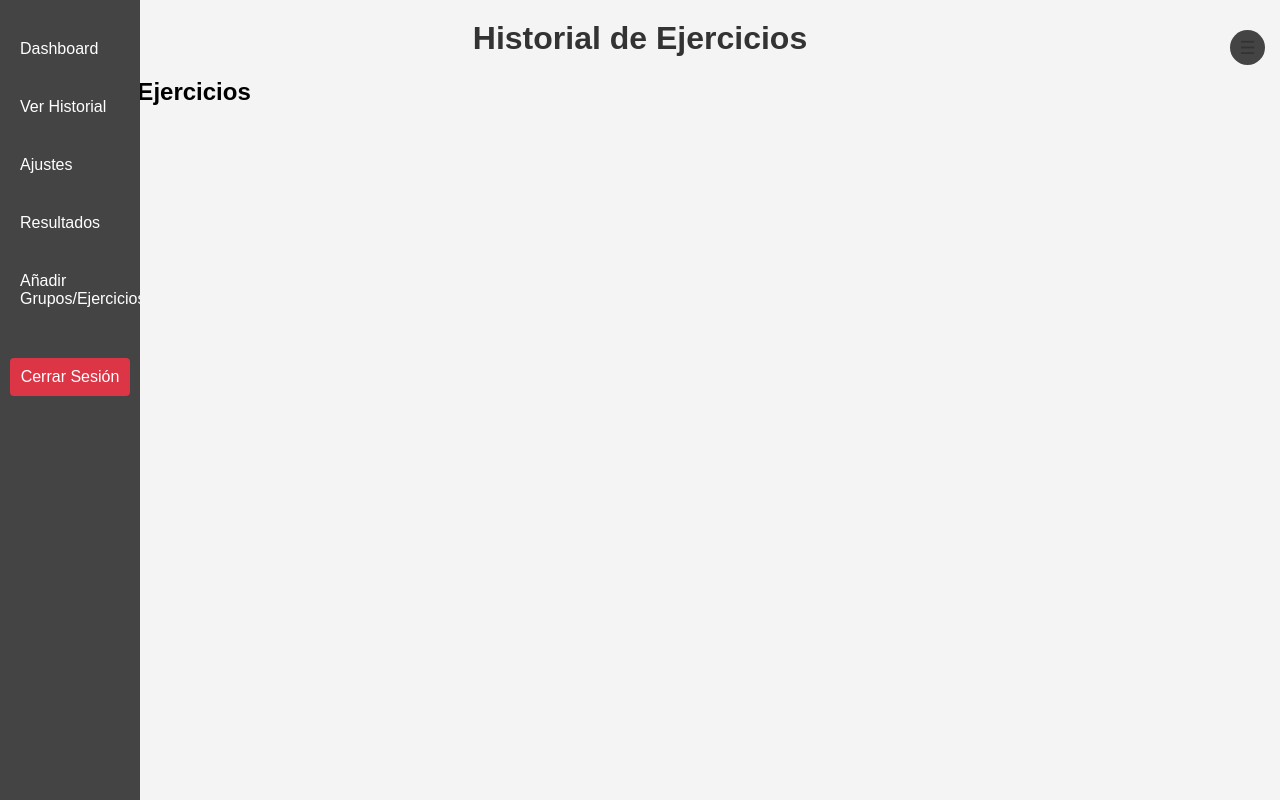
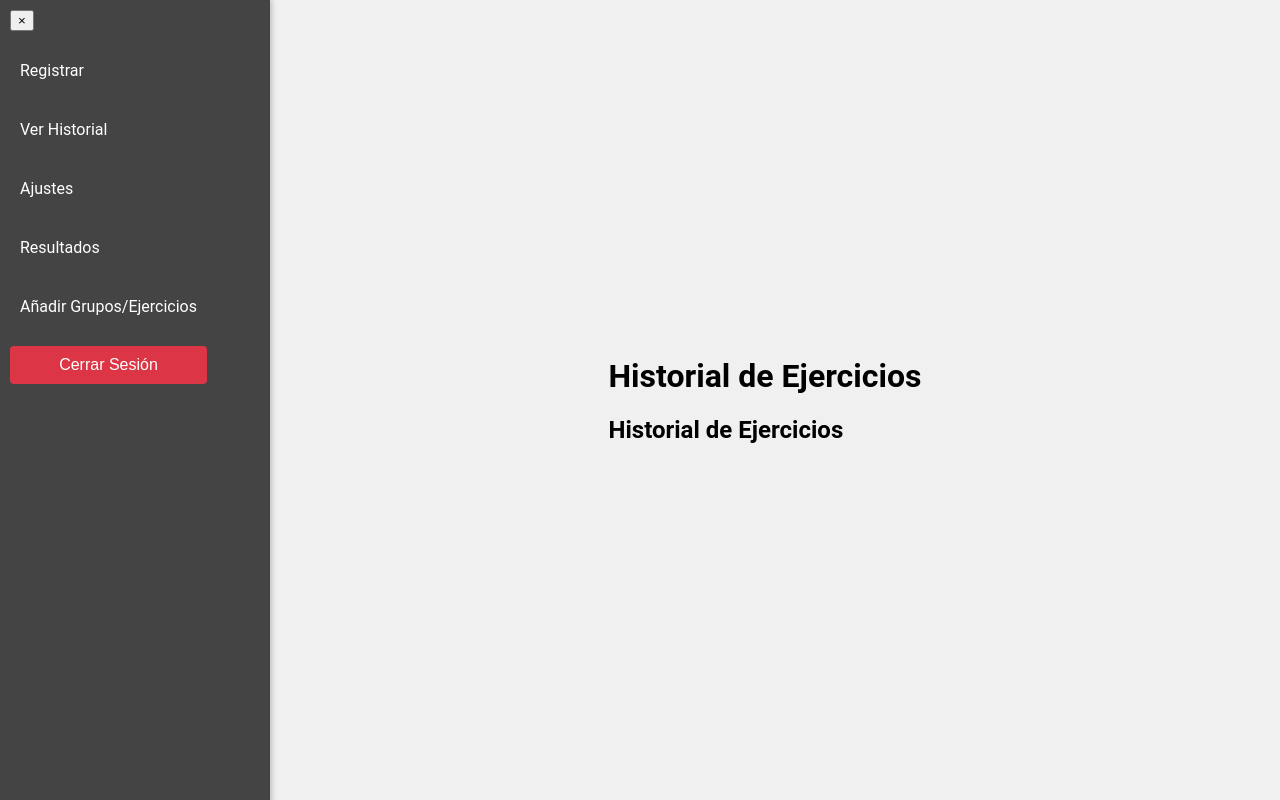
Before and after one commit to Pablog44/apuntargym, a React (Create React App) app: page /historial in a window 1280 px wide. Built offline with nearby package versions, Linux system fonts and the light colour scheme; no server answers; the database is empty; sample sign-in values are in the browser's storage.

Commit message:
nueva mejora a la barra y el contenido haciendo una layaout
-se agrega contenido centrado en el resto de la pagina quitando la barra lateral.

```diff
--- a/src/App.js
+++ b/src/App.js
@@ -1,25 +1,24 @@
-// src/App.js
 import React from 'react';
 import { BrowserRouter as Router, Routes, Route } from 'react-router-dom';
 import Login from './components/Login';
 import Dashboard from './components/Dashboard';
-import Sidebar from './components/Sidebar';
-import './Styles.css'; // Asegúrate de que los estilos generales estén importados<
 import Historial from './components/Historial';
+import Layout from './components/Layout';
+import './Styles.css';
 
 function App() {
   return (
     <Router basename={process.env.PUBLIC_URL}>
-      <div className="app-container">
-        <Sidebar />
-        <div className="main-content">
-          <Routes>
-          <Route path="/" element={<Login />} />
+      <Routes>
+        {/* Ruta de login, fuera del layout */}
+        <Route path="/" element={<Login />} />
+
+        {/* Rutas dentro del layout con la barra lateral */}
+        <Route element={<Layout />}>
           <Route path="/registrar" element={<Dashboard />} />
           <Route path="/historial" element={<Historial />} />
-          </Routes>
-        </div>
-      </div>
+        </Route>
+      </Routes>
     </Router>
   );
 }
--- a/src/Styles.css
+++ b/src/Styles.css
@@ -1,72 +1,114 @@
-/* src/styles.css */
-
 /* Estilo general */
-body {
-        font-family: Arial, sans-serif;
+body, html, #root {
     margin: 0;
     padding: 0;
-        background-color: #f4f4f4;
+    height: 100%;
+    width: 100%;
+    font-family: 'Roboto', sans-serif;
+    background-color: #f0f0f0;
 }
-    /* src/Styles.css */
 
-/* Estilo para centrar el título */
-    h1 {
+/* Contenedor principal del layout */
+.app-container {
+    display: flex;
+    height: 100vh;
+}
+
+/* Barra lateral */
+.sidebar {
+    width: 250px;
+    background-color: #333;
+    color: white;
+    height: 100vh;
+    position: fixed;
+    top: 0;
+    left: 0;
+    padding: 15px;
+    box-shadow: 2px 0 5px rgba(0, 0, 0, 0.2);
+}
+
+/* Contenido principal */
+.main-content {
+    margin-left: 250px;
+    width: calc(100% - 250px);
+    padding: 20px;
+    display: flex;
+    justify-content: center;
+    align-items: center;
+    overflow-y: auto;
+}
+
+/* Estilos para Dashboard */
+.dashboard-container {
+    background-color: white;
+    padding: 30px;
+    border-radius: 10px;
+    box-shadow: 0 2px 10px rgba(0, 0, 0, 0.1);
+    width: 100%;
+    max-width: 600px;
+    margin: 0 auto;
+}
+
+.dashboard-title {
+    font-size: 1.8rem;
+    margin-bottom: 20px;
     text-align: center;
-        margin-top: 20px;
-        font-size: 2rem;
+    color: #444;
+}
+
+.form-container {
+    display: flex;
+    flex-direction: column;
+    gap: 15px;
+}
+
+.form-container label {
+    font-weight: bold;
     color: #333;
 }
 
-    /* Estilo del contenedor del Dashboard */
-    .form-container {
-        max-width: 600px;
-        margin: 20px auto;
-        padding: 20px;
-        background-color: white;
-        border-radius: 8px;
-        box-shadow: 0 2px 8px rgba(0, 0, 0, 0.1);
+.form-container select,
+.form-container input[type="number"],
+.form-container input[type="datetime-local"] {
+    padding: 10px;
+    border-radius: 5px;
+    border: 1px solid #ddd;
+    font-size: 1rem;
+    width: 100%;
+    box-sizing: border-box;
 }
 
-    /* Estilo de los campos de formulario */
-    .form-container label {
-        display: block;
-        margin-top: 15px;
-        font-weight: bold;
+.form-container select:focus,
+.form-container input:focus {
+    outline: none;
+    border-color: #007bff;
 }
 
-    .form-container input,
-    .form-container select {
-        width: 100%;
-        padding: 8px;
-        margin-top: 5px;
-        border: 1px solid #ddd;
-        border-radius: 4px;
+.save-button {
+    padding: 12px;
+    background-color: #007bff;
+    color: white;
+    border: none;
+    border-radius: 5px;
+    cursor: pointer;
+    font-size: 1rem;
+    transition: background-color 0.3s;
 }
 
-    /* Estilo del botón */
-    button {
-        margin-top: 20px;
-        padding: 10px;
-        width: 100%;
-        background-color: #444;
-        color: white;
-        border: none;
-        border-radius: 4px;
-        cursor: pointer;
-        font-size: 16px;
+.save-button:hover {
+    background-color: #0056b3;
 }
 
-    button:hover {
-        background-color: #666;
+/* Reutilización para otros formularios */
+.form-container input, .form-container select {
+    padding: 10px;
+    font-size: 1rem;
+    border-radius: 5px;
 }
 
-    /* Estilo adicional para dispositivos móviles */
-    @media (max-width: 600px) {
-        .form-container {
-        padding: 15px;
+.form-container button {
+    padding: 10px 15px;
+    font-size: 1rem;
+    border-radius: 5px;
+    cursor: pointer;
 }
-
-        button {
-        font-size: 14px;
-        }
-    }
--- a/src/components/Historial.js
+++ b/src/components/Historial.js
@@ -1,9 +1,9 @@
-// src/components/Historial.js
 import React, { useState, useEffect } from 'react';
 import { auth, db } from '../firebase';
 import { collection, query, where, orderBy, getDocs, deleteDoc, doc } from 'firebase/firestore';
-import { onAuthStateChanged, signOut } from 'firebase/auth';
+import { onAuthStateChanged } from 'firebase/auth';
 import { useNavigate } from 'react-router-dom';
+import '../Styles.css'; // Asegúrate de que los estilos estén importados
 
 function Historial() {
   const [exerciseRecords, setExerciseRecords] = useState([]);
@@ -58,24 +58,15 @@ function Historial() {
     }
   };
 
-    const handleLogout = async () => {
-        try {
-        await signOut(auth);
-        navigate('/');
-        } catch (error) {
-        console.error('Error al cerrar sesión:', error);
-        }
-    };
-
   return (
-        <div>
+    <div className="historial-container">
       <header>
-            <h1>Historial de Ejercicios</h1>
+        <h1 className="historial-title">Historial de Ejercicios</h1>
       </header>
       <main>
         <section id="records-section">
-            <h2>Historial de Ejercicios</h2>
-            <ul>
+          <h2 className="records-section-title">Historial de Ejercicios</h2>
+          <ul className="records-list">
             {exerciseRecords.map((record) => {
               const formattedDateTime = new Date(record.dateTime).toLocaleString('es-ES', {
                 year: 'numeric',
@@ -84,10 +75,14 @@ function Historial() {
                 hour: '2-digit',
                 minute: '2-digit',
               });
+
               return (
-                    <li key={record.id}>
-                    {`${formattedDateTime} - ${record.muscleGroup}: ${record.exercise} (${record.weight} kg x ${record.repetitions} reps)`}
+                <li key={record.id} className="record-item">
+                  <div className="record-info">
+                    <span className="record-date">{formattedDateTime}</span> - <span className="record-muscle-group">{record.muscleGroup}</span>: <span className="record-exercise">{record.exercise}</span> ({record.weight} kg x {record.repetitions} reps)
+                  </div>
                   <button
+                    className="delete-button"
                     onClick={() =>
                       confirmDeleteRecord(record.id, record.muscleGroup, record.exercise)
                     }
--- /dev/null
+++ b/src/components/Layout.js
@@ -0,0 +1,17 @@
+import React from 'react';
+import Sidebar from './Sidebar';
+import { Outlet } from 'react-router-dom';
+import '../Styles.css';
+
+const Layout = () => {
+  return (
+    <div className="app-container">
+      <Sidebar />
+      <div className="main-content">
+        <Outlet /> {/* Aquí se renderizan las rutas hijas */}
+      </div>
+    </div>
+  );
+};
+
+export default Layout;
--- a/src/components/Sidebar.css
+++ b/src/components/Sidebar.css
@@ -1,8 +1,6 @@
-/* src/components/Sidebar.css */
-
 /* Estilos generales para la barra lateral */
 .sidebar {
-    width: 120px; /* Ajusta la barra lateral para que sea casi el doble de ancha */
+  width: 250px; /* Ancho fijo de la barra lateral */
   background-color: #444;
   color: white;
   height: 100vh;
@@ -10,18 +8,10 @@
   top: 0;
   left: 0;
   padding: 10px;
-    transition: width 0.3s ease;
   z-index: 1000;
-    overflow: hidden;
-  }
-
-  .sidebar.expanded {
-    width: 300px; /* Ancho cuando está expandida */
-  }
-
-  .sidebar .toggle-button,
-  .hamburger-icon {
-    display: none;
+  display: flex;
+  flex-direction: column;
+  align-items: flex-start;
 }
 
 .sidebar .sidebar-nav {
@@ -56,38 +46,9 @@
   background-color: #c82333;
 }
 
-  /* Estilo del botón de cerrar cuando la barra está expandida */
-  .close-button {
-    display: none;
-    background: none;
-    border: none;
-    color: white;
-    font-size: 24px;
-    position: absolute;
-    top: 10px;
-    right: 10px;
-    cursor: pointer;
-  }
-
 /* Estilo del ícono de hamburguesa en móviles */
 .hamburger-icon {
   display: none;
-    font-size: 18px; /* Tamaño más pequeño para los tres puntos */
-    background: none;
-    border: none;
-    color: #333;
-    position: fixed;
-    top: 10px;
-    right: 15px;
-    z-index: 1500;
-    cursor: pointer;
-    width: 35px; /* Tamaño del círculo */
-    height: 35px; /* Tamaño del círculo */
-    background-color: #444; /* Color gris oscuro */
-    border-radius: 50%; /* Hace el botón redondo */
-    display: flex;
-    justify-content: center;
-    align-items: center;
 }
 
 /* Ajustes para dispositivos móviles */
@@ -97,7 +58,23 @@
   }
 
   .hamburger-icon {
-      display: flex; /* Mostrar el ícono de hamburguesa en móviles */
+    display: block;
+    font-size: 18px;
+    background: none;
+    border: none;
+    color: white;
+    position: fixed;
+    top: 10px;
+    right: 15px;
+    z-index: 1500;
+    cursor: pointer;
+    width: 35px;
+    height: 35px;
+    background-color: #444;
+    border-radius: 50%;
+    display: flex;
+    justify-content: center;
+    align-items: center;
   }
 
   .sidebar.expanded {
@@ -105,10 +82,6 @@
     width: 100vw;
     height: 100vh;
     padding: 20px;
-    }
-
-    .sidebar.expanded .close-button {
-      display: block;
   }
 
   .sidebar.expanded .sidebar-nav {
--- a/src/components/Sidebar.js
+++ b/src/components/Sidebar.js
@@ -29,7 +29,7 @@ const Sidebar = () => {
             &times;
           </button>
           <nav className="sidebar-nav" onClick={closeSidebar}>
-          <Link to="/registrar">Dashboard</Link>
+            <Link to="/registrar">Registrar</Link>
             <Link to="/historial">Ver Historial</Link>
             <Link to="/ajustes">Ajustes</Link>
             <Link to="/resultados">Resultados</Link>
```
Also changed, not shown: src/components/Dashboard.js (+22 -23 lines). Lines whose indentation alone changed are shown as unchanged.
